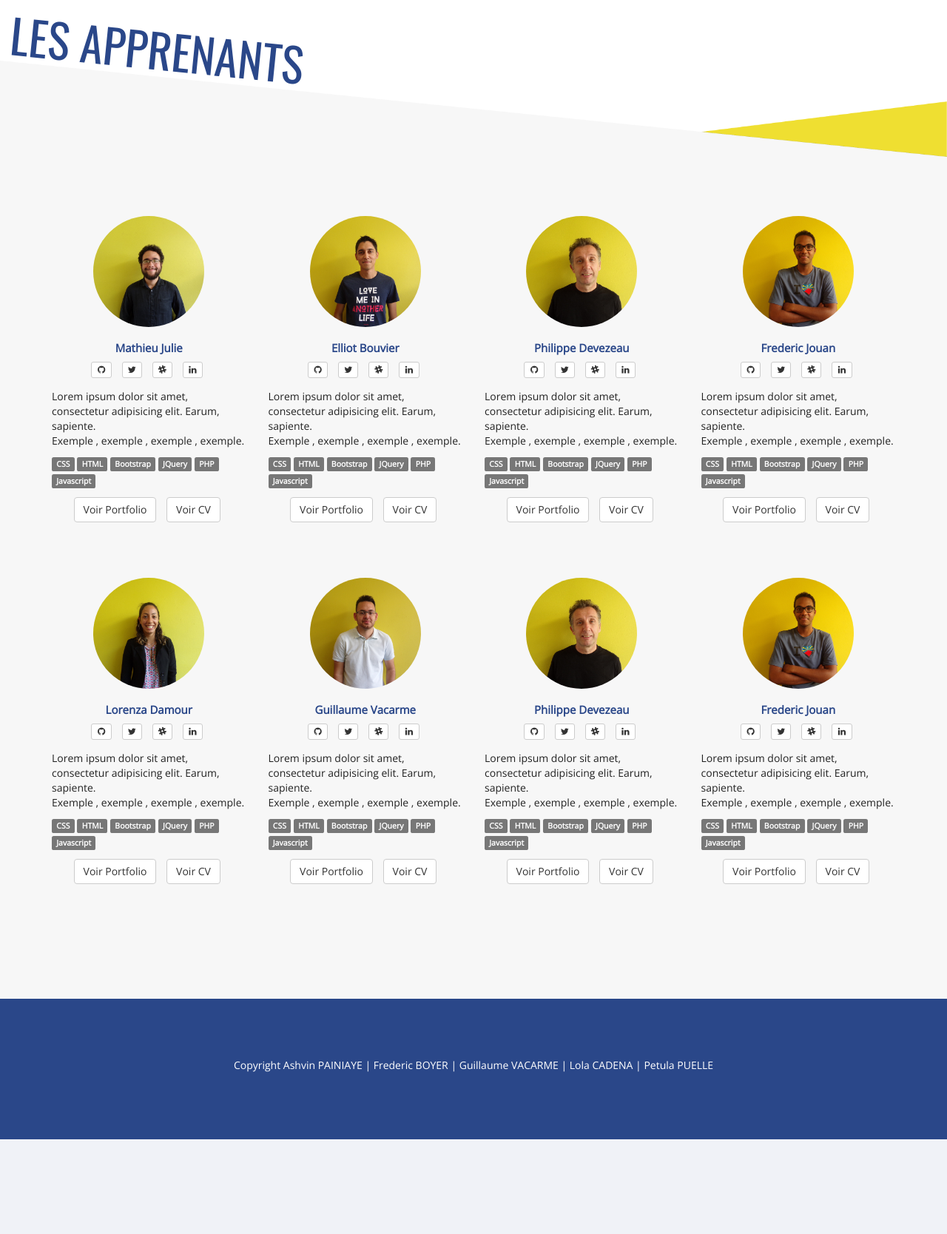
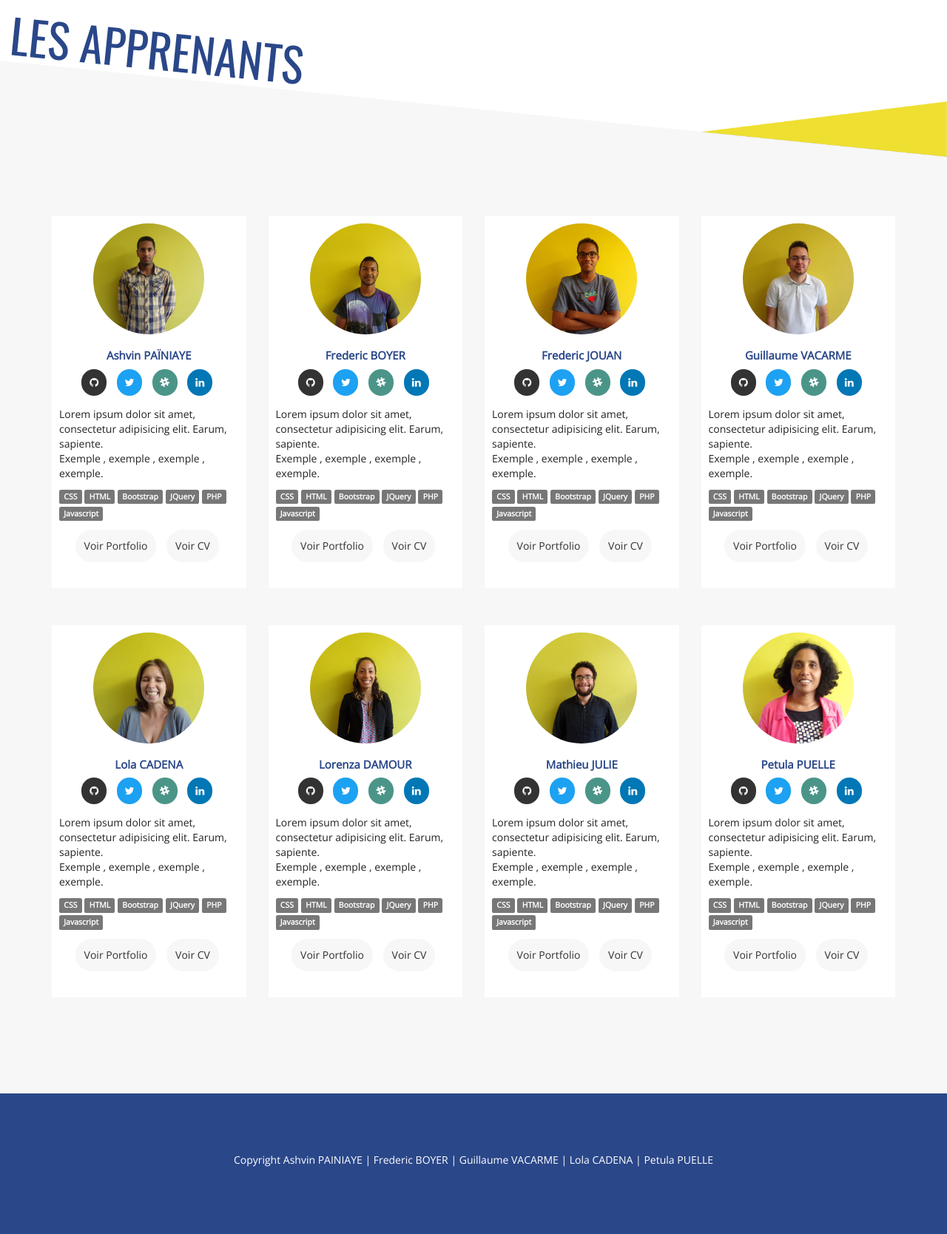
Before and after one commit to AshvinPainiaye/Plateforme-Simplon-Reunion, a PHP site: page /pages/apprenant.html in a window 1280 px wide. Shown: the part 157-1825 px from the top of the page at 74% size. Before the commit the page ends 1697 px from the top, so only its background shows below. Run offline with PHP 8.4, Linux system fonts and the light colour scheme.

Commit message:
mise a jour graphique accueil et les apprenants

```diff
--- a/css/main.css
+++ b/css/main.css
@@ -160,8 +164,31 @@ body {
       margin-bottom: 25px;
       text-align: center;
       margin-top: 10px; }
+      #apprenants article .portfolio .btn {
+        background-color: #f7f7f7;
+        padding: 12px; }
+        #apprenants article .portfolio .btn:hover {
+          background-color: #777;
+          color: white; }
     #apprenants article .label {
       line-height: 2.2; }
+    #apprenants article .background {
+      background-color: white;
+      padding: 10px; }
+    #apprenants article .fa {
+      color: white; }
+    #apprenants article .github {
+      background-color: #333; }
+    #apprenants article .twitter {
+      background-color: #1da1f2; }
+    #apprenants article .slack {
+      background-color: #4B9588; }
+    #apprenants article .linkedin {
+      background-color: #0177B5; }
+    #apprenants article .btn {
+      border-radius: 100px;
+      padding: 8px 8px;
+      border: none; }
 
 /*fin apprenant*/
 /*debut contact*/
--- a/pages/apprenant.html
+++ b/pages/apprenant.html
@@ -73,21 +73,22 @@
             <div class="row">
 
                 <article class="col-md-3">
-                    <img src="../images/apprenants/mathieu.jpg" alt="" class="img-circle center-block">
-                    <h3 class="NP">Mathieu Julie</h3>
+                    <div class="background">
+                        <img src="../images/apprenants/ashvin.jpg" alt="" class="img-circle center-block">
+                        <h3 class="NP">Ashvin PAÏNIAYE</h3>
                         <div class="social">
                             <ul class="list-inline">
                                 <li>
-                                <a href="#" class="btn btn-default btn-xs"><i class="fa fa-github fa-fw"></i> </a>
+                                    <a href="#" class="btn btn-default github"><i class="fa fa-github fa-fw"></i> </a>
                                 </li>
                                 <li>
-                                <a href="#" class="btn btn-default btn-xs"><i class="fa fa-twitter fa-fw"></i></a>
+                                    <a href="#" class="btn btn-default twitter"><i class="fa fa-twitter fa-fw"></i></a>
                                 </li>
                                 <li>
-                                <a href="#" class="btn btn-default btn-xs"><i class="fa fa-slack fa-fw"></i></a>
+                                    <a href="#" class="btn btn-default slack"><i class="fa fa-slack fa-fw"></i></a>
                                 </li>
                                 <li>
-                                <a href="#" class="btn btn-default btn-xs"><i class="fa fa-linkedin fa-fw"></i></a>
+                                    <a href="#" class="btn btn-default linkedin"><i class="fa fa-linkedin fa-fw"></i></a>
                                 </li>
                             </ul>
                         </div>
@@ -110,26 +111,26 @@
                             <li><a href="#" class="btn btn-default btn-md">Voir Portfolio</a></li>
                             <li><a href="#" class="btn btn-default btn-md">Voir CV</a></li>
                         </ul>
-
+                    </div>
                 </article>
 
-
                 <article class="col-md-3">
-                    <img src="../images/apprenants/elliot.jpg" alt="" class="img-circle center-block">
-                    <h3 class="NP">Elliot Bouvier</h3>
+                    <div class="background">
+                        <img src="../images/apprenants/frederic.jpg" alt="" class="img-circle center-block">
+                        <h3 class="NP">Frederic BOYER</h3>
                         <div class="social">
                             <ul class="list-inline">
                                 <li>
-                                <a href="#" class="btn btn-default btn-xs"><i class="fa fa-github fa-fw"></i> </a>
+                                    <a href="#" class="btn btn-default github"><i class="fa fa-github fa-fw"></i> </a>
                                 </li>
                                 <li>
-                                <a href="#" class="btn btn-default btn-xs"><i class="fa fa-twitter fa-fw"></i></a>
+                                    <a href="#" class="btn btn-default twitter"><i class="fa fa-twitter fa-fw"></i></a>
                                 </li>
                                 <li>
-                                <a href="#" class="btn btn-default btn-xs"><i class="fa fa-slack fa-fw"></i></a>
+                                    <a href="#" class="btn btn-default slack"><i class="fa fa-slack fa-fw"></i></a>
                                 </li>
                                 <li>
-                                <a href="#" class="btn btn-default btn-xs"><i class="fa fa-linkedin fa-fw"></i></a>
+                                    <a href="#" class="btn btn-default linkedin"><i class="fa fa-linkedin fa-fw"></i></a>
                                 </li>
                             </ul>
                         </div>
@@ -152,25 +153,26 @@
                             <li><a href="#" class="btn btn-default btn-md">Voir Portfolio</a></li>
                             <li><a href="#" class="btn btn-default btn-md">Voir CV</a></li>
                         </ul>
-
+                    </div>
                 </article>
 
                 <article class="col-md-3">
-                    <img src="../images/apprenants/philippe.jpg" alt="" class="img-circle center-block">
-                    <h3 class="NP">Philippe Devezeau</h3>
+                    <div class="background">
+                        <img src="../images/apprenants/fredericj.jpg" alt="" class="img-circle center-block">
+                        <h3 class="NP">Frederic JOUAN</h3>
                         <div class="social">
                             <ul class="list-inline">
                                 <li>
-                                <a href="#" class="btn btn-default btn-xs"><i class="fa fa-github fa-fw"></i> </a>
+                                    <a href="#" class="btn btn-default github"><i class="fa fa-github fa-fw"></i> </a>
                                 </li>
                                 <li>
-                                <a href="#" class="btn btn-default btn-xs"><i class="fa fa-twitter fa-fw"></i></a>
+                                    <a href="#" class="btn btn-default twitter"><i class="fa fa-twitter fa-fw"></i></a>
                                 </li>
                                 <li>
-                                <a href="#" class="btn btn-default btn-xs"><i class="fa fa-slack fa-fw"></i></a>
+                                    <a href="#" class="btn btn-default slack"><i class="fa fa-slack fa-fw"></i></a>
                                 </li>
                                 <li>
-                                <a href="#" class="btn btn-default btn-xs"><i class="fa fa-linkedin fa-fw"></i></a>
+                                    <a href="#" class="btn btn-default linkedin"><i class="fa fa-linkedin fa-fw"></i></a>
                                 </li>
                             </ul>
                         </div>
@@ -193,25 +195,26 @@
                             <li><a href="#" class="btn btn-default btn-md">Voir Portfolio</a></li>
                             <li><a href="#" class="btn btn-default btn-md">Voir CV</a></li>
                         </ul>
-
+                    </div>
                 </article>
 
                 <article class="col-md-3">
-                    <img src="../images/apprenants/fredericj.jpg" alt="" class="img-circle center-block">
-                    <h3 class="NP">Frederic Jouan</h3>
+                    <div class="background">
+                        <img src="../images/apprenants/guillaume.jpg" alt="" class="img-circle center-block">
+                        <h3 class="NP">Guillaume VACARME</h3>
                         <div class="social">
                             <ul class="list-inline">
                                 <li>
-                                <a href="#" class="btn btn-default btn-xs"><i class="fa fa-github fa-fw"></i> </a>
+                                    <a href="#" class="btn btn-default github"><i class="fa fa-github fa-fw"></i> </a>
                                 </li>
                                 <li>
-                                <a href="#" class="btn btn-default btn-xs"><i class="fa fa-twitter fa-fw"></i></a>
+                                    <a href="#" class="btn btn-default twitter"><i class="fa fa-twitter fa-fw"></i></a>
                                 </li>
                                 <li>
-                                <a href="#" class="btn btn-default btn-xs"><i class="fa fa-slack fa-fw"></i></a>
+                                    <a href="#" class="btn btn-default slack"><i class="fa fa-slack fa-fw"></i></a>
                                 </li>
                                 <li>
-                                <a href="#" class="btn btn-default btn-xs"><i class="fa fa-linkedin fa-fw"></i></a>
+                                    <a href="#" class="btn btn-default linkedin"><i class="fa fa-linkedin fa-fw"></i></a>
                                 </li>
                             </ul>
                         </div>
@@ -234,29 +237,32 @@
                             <li><a href="#" class="btn btn-default btn-md">Voir Portfolio</a></li>
                             <li><a href="#" class="btn btn-default btn-md">Voir CV</a></li>
                         </ul>
+                    </div>
+                </article>
 
-                </article>
+
 
             </div>
 
             <div class="row">
 
-                <article class="col-md-3 ">
-                    <img src="../images/apprenants/lorenza.jpg" alt="" class="img-circle center-block">
-                    <h3 class="NP">Lorenza Damour</h3>
+                <article class="col-md-3">
+                    <div class="background">
+                        <img src="../images/apprenants/lola.JPG" alt="" class="img-circle center-block">
+                        <h3 class="NP">Lola CADENA</h3>
                         <div class="social">
                             <ul class="list-inline">
                                 <li>
-                                <a href="#" class="btn btn-default btn-xs"><i class="fa fa-github fa-fw"></i> </a>
+                                    <a href="#" class="btn btn-default github"><i class="fa fa-github fa-fw"></i> </a>
                                 </li>
                                 <li>
-                                <a href="#" class="btn btn-default btn-xs"><i class="fa fa-twitter fa-fw"></i></a>
+                                    <a href="#" class="btn btn-default twitter"><i class="fa fa-twitter fa-fw"></i></a>
                                 </li>
                                 <li>
-                                <a href="#" class="btn btn-default btn-xs"><i class="fa fa-slack fa-fw"></i></a>
+                                    <a href="#" class="btn btn-default slack"><i class="fa fa-slack fa-fw"></i></a>
                                 </li>
                                 <li>
-                                <a href="#" class="btn btn-default btn-xs"><i class="fa fa-linkedin fa-fw"></i></a>
+                                    <a href="#" class="btn btn-default linkedin"><i class="fa fa-linkedin fa-fw"></i></a>
                                 </li>
                             </ul>
                         </div>
@@ -279,25 +285,26 @@
                             <li><a href="#" class="btn btn-default btn-md">Voir Portfolio</a></li>
                             <li><a href="#" class="btn btn-default btn-md">Voir CV</a></li>
                         </ul>
-
+                    </div>
                 </article>
 
                 <article class="col-md-3">
-                    <img src="../images/apprenants/guillaume.jpg" alt="" class="img-circle center-block">
-                    <h3 class="NP">Guillaume Vacarme</h3>
+                    <div class="background">
+                        <img src="../images/apprenants/lorenza.jpg" alt="" class="img-circle center-block">
+                        <h3 class="NP">Lorenza DAMOUR</h3>
                         <div class="social">
                             <ul class="list-inline">
                                 <li>
-                                <a href="#" class="btn btn-default btn-xs"><i class="fa fa-github fa-fw"></i> </a>
+                                    <a href="#" class="btn btn-default github"><i class="fa fa-github fa-fw"></i> </a>
                                 </li>
                                 <li>
-                                <a href="#" class="btn btn-default btn-xs"><i class="fa fa-twitter fa-fw"></i></a>
+                                    <a href="#" class="btn btn-default twitter"><i class="fa fa-twitter fa-fw"></i></a>
                                 </li>
                                 <li>
-                                <a href="#" class="btn btn-default btn-xs"><i class="fa fa-slack fa-fw"></i></a>
+                                    <a href="#" class="btn btn-default slack"><i class="fa fa-slack fa-fw"></i></a>
                                 </li>
                                 <li>
-                                <a href="#" class="btn btn-default btn-xs"><i class="fa fa-linkedin fa-fw"></i></a>
+                                    <a href="#" class="btn btn-default linkedin"><i class="fa fa-linkedin fa-fw"></i></a>
                                 </li>
                             </ul>
                         </div>
@@ -320,25 +327,27 @@
                             <li><a href="#" class="btn btn-default btn-md">Voir Portfolio</a></li>
                             <li><a href="#" class="btn btn-default btn-md">Voir CV</a></li>
                         </ul>
-
+                    </div>
                 </article>
 
+
                 <article class="col-md-3">
-                    <img src="../images/apprenants/philippe.jpg" alt="" class="img-circle center-block">
-                    <h3 class="NP">Philippe Devezeau</h3>
+                    <div class="background">
+                        <img src="../images/apprenants/mathieu.jpg" alt="" class="img-circle center-block">
+                        <h3 class="NP">Mathieu JULIE</h3>
                         <div class="social">
                             <ul class="list-inline">
                                 <li>
-                                <a href="#" class="btn btn-default btn-xs"><i class="fa fa-github fa-fw"></i> </a>
+                                    <a href="#" class="btn btn-default github"><i class="fa fa-github fa-fw"></i> </a>
                                 </li>
                                 <li>
-                                <a href="#" class="btn btn-default btn-xs"><i class="fa fa-twitter fa-fw"></i></a>
+                                    <a href="#" class="btn btn-default twitter"><i class="fa fa-twitter fa-fw"></i></a>
                                 </li>
                                 <li>
-                                <a href="#" class="btn btn-default btn-xs"><i class="fa fa-slack fa-fw"></i></a>
+                                    <a href="#" class="btn btn-default slack"><i class="fa fa-slack fa-fw"></i></a>
                                 </li>
                                 <li>
-                                <a href="#" class="btn btn-default btn-xs"><i class="fa fa-linkedin fa-fw"></i></a>
+                                    <a href="#" class="btn btn-default linkedin"><i class="fa fa-linkedin fa-fw"></i></a>
                                 </li>
                             </ul>
                         </div>
@@ -361,26 +370,29 @@
                             <li><a href="#" class="btn btn-default btn-md">Voir Portfolio</a></li>
                             <li><a href="#" class="btn btn-default btn-md">Voir CV</a></li>
                         </ul>
-
+                    </div>
                 </article>
 
 
+
+
                 <article class="col-md-3">
-                    <img src="../images/apprenants/fredericj.jpg" alt="" class="img-circle center-block">
-                    <h3 class="NP">Frederic Jouan</h3>
+                    <div class="background">
+                        <img src="../images/apprenants/petula.jpg" alt="" class="img-circle center-block">
+                        <h3 class="NP">Petula PUELLE</h3>
                         <div class="social">
                             <ul class="list-inline">
                                 <li>
-                                <a href="#" class="btn btn-default btn-xs"><i class="fa fa-github fa-fw"></i> </a>
+                                    <a href="#" class="btn btn-default github"><i class="fa fa-github fa-fw"></i> </a>
                                 </li>
                                 <li>
-                                <a href="#" class="btn btn-default btn-xs"><i class="fa fa-twitter fa-fw"></i></a>
+                                    <a href="#" class="btn btn-default twitter"><i class="fa fa-twitter fa-fw"></i></a>
                                 </li>
                                 <li>
-                                <a href="#" class="btn btn-default btn-xs"><i class="fa fa-slack fa-fw"></i></a>
+                                    <a href="#" class="btn btn-default slack"><i class="fa fa-slack fa-fw"></i></a>
                                 </li>
                                 <li>
-                                <a href="#" class="btn btn-default btn-xs"><i class="fa fa-linkedin fa-fw"></i></a>
+                                    <a href="#" class="btn btn-default linkedin"><i class="fa fa-linkedin fa-fw"></i></a>
                                 </li>
                             </ul>
                         </div>
@@ -403,9 +415,8 @@
                             <li><a href="#" class="btn btn-default btn-md">Voir Portfolio</a></li>
                             <li><a href="#" class="btn btn-default btn-md">Voir CV</a></li>
                         </ul>
-
+                    </div>
                 </article>
-
 
             </div>
 
--- a/scss/main.scss
+++ b/scss/main.scss
@@ -235,9 +238,41 @@ body {
             margin-bottom: 25px;
             text-align: center;
             margin-top: 10px;
+            .btn {
+                background-color: #f7f7f7;
+                padding: 12px;
+                &:hover {
+                    background-color: #777;
+                    color: white
+                }
+            }
         }
         .label {
             line-height: 2.2;
+        }
+        .background {
+            background-color: white;
+            padding: 10px;
+        }
+        .fa {
+            color: white;
+        }
+        .github {
+            background-color: #333;
+        }
+        .twitter {
+            background-color: #1da1f2;
+        }
+        .slack {
+            background-color: #4B9588;
+        }
+        .linkedin {
+            background-color: #0177B5;
+        }
+        .btn {
+            border-radius: 100px;
+            padding: 8px 8px;
+            border: none;
         }
     }
 }
```
Also changed, not shown: other parts of css/main.css (+38 -47 lines), other parts of scss/main.scss (+33 -44 lines), index.html (+16 -12 lines), images/partenaire/GEN.jpg (renamed from images/GEN.jpg), images/partenaire/engage.jpg (renamed from images/engage.jpg), images/partenaire/eu sengage.jpg (renamed from images/eu sengage.jpg), images/partenaire/france sengage.png (renamed from images/france sengage.png), images/partenaire/marianne.png (renamed from images/marianne.png), images/partenaire/ue.jpg (renamed from images/ue.jpg), 1 other file. Lines whose indentation alone changed are shown as unchanged.
